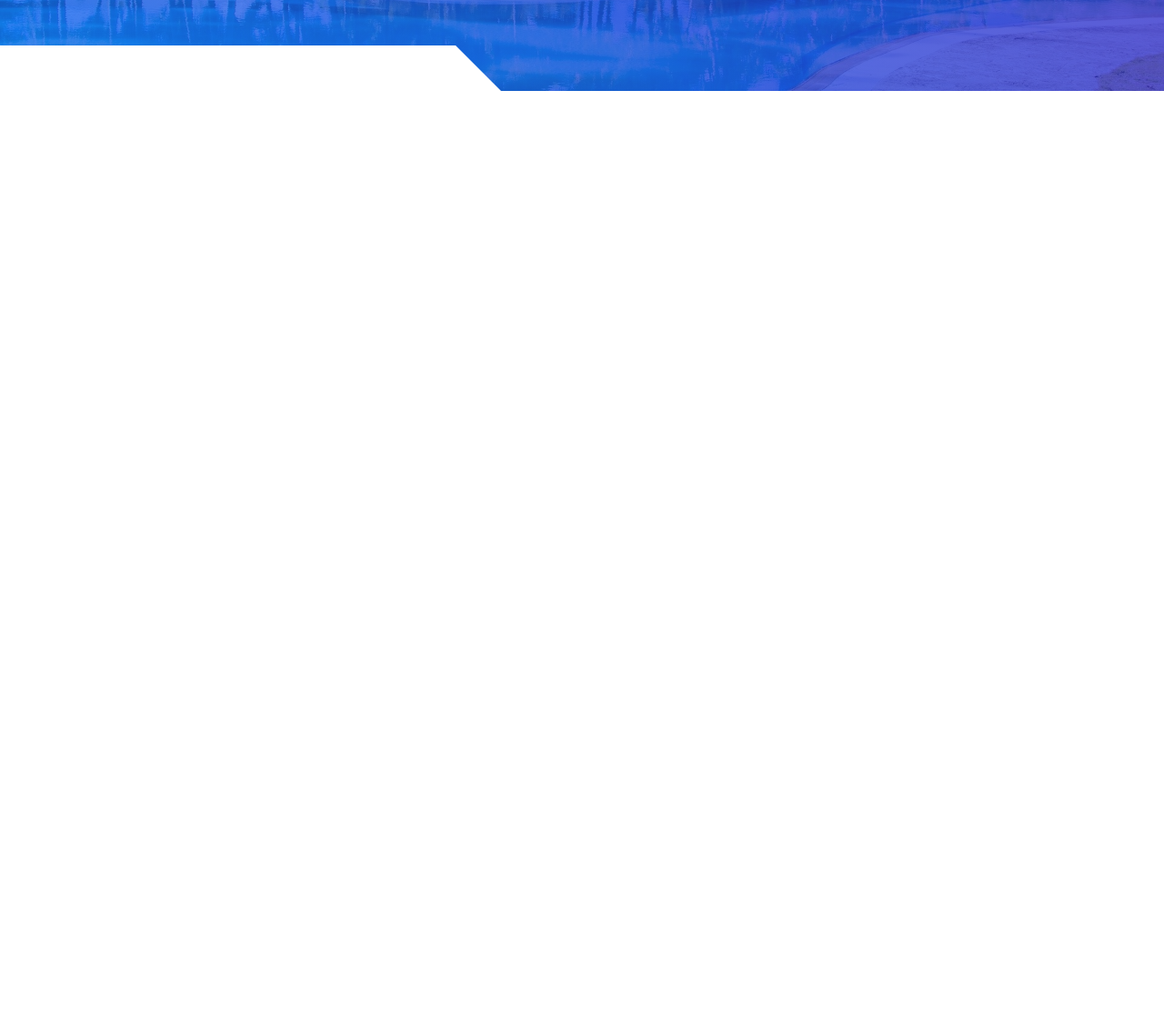
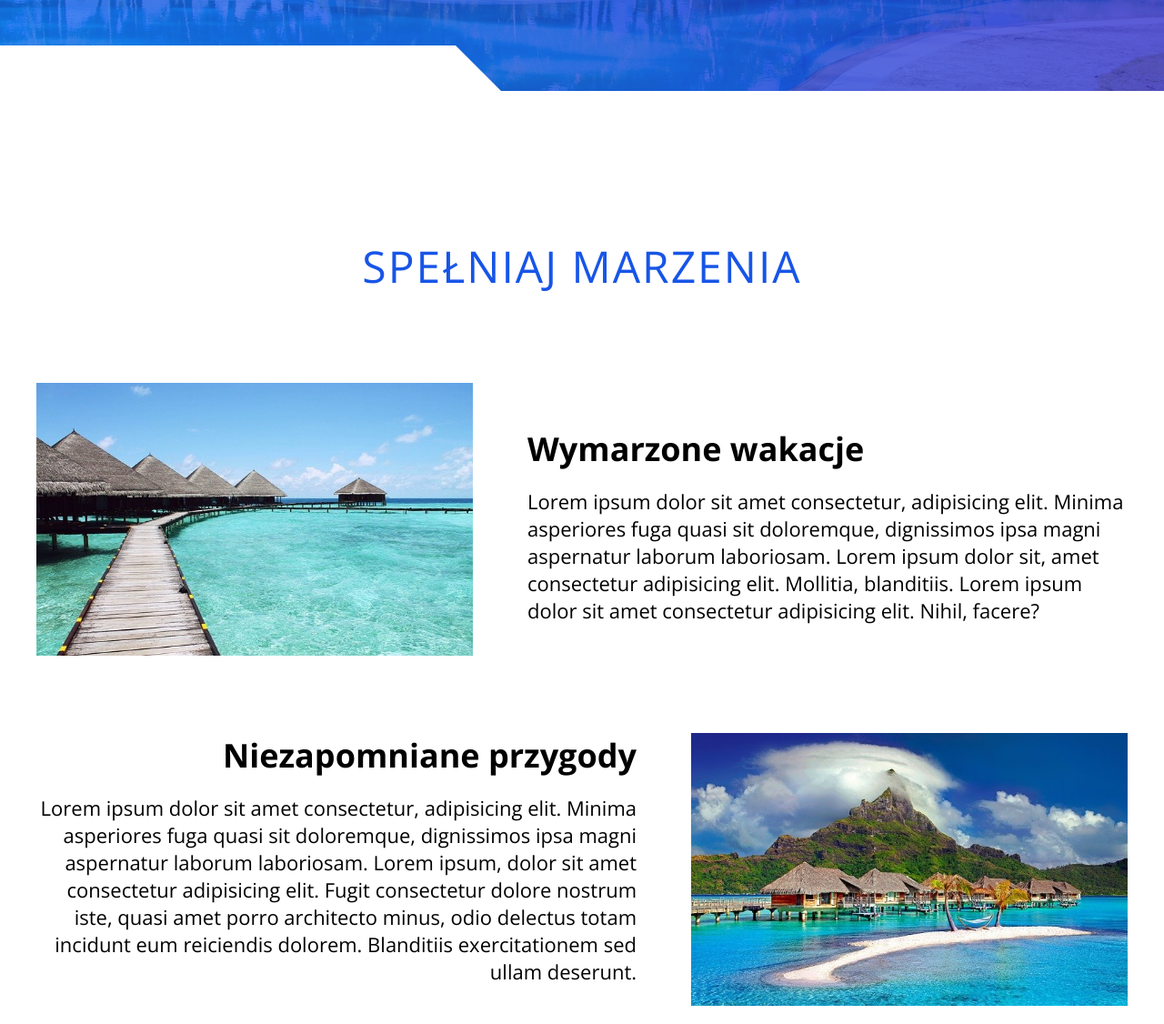
Before and after one commit to PatrykChm/Tropical-Paradise, a plain HTML site: page index.html in a window 1280 px wide. Shown: the part 500-1626 px from the top of the page at 91% size. Before the commit the page ends 800 px from the top, so only its background shows below. Drawn offline with nearby package versions, Linux system fonts and the light colour scheme.

```diff
--- a/index.html
+++ b/index.html
@@ -42,6 +42,45 @@
         <div class="white-block white-block-left"></div>
     </header>
 
+
+
+    <main class="main">
+        <section class="dreams section-padding section white-section">
+
+            <div class="wrapper">
+                <h2 class="section-heading">Spełniaj marzenia</h2>
+
+
+                <div class="dreams__box">
+
+                    <div class="dreams__box-img">
+                        <img src="./img/paradise_small.jpg" alt="Domki nad oceanem" class="dreams__img">
+                    </div>
+                    <div class="dreams__box-text">
+                        <h3 class="dreams__title">Wymarzone wakacje</h3>
+                        <p class="dreams__text">Lorem ipsum dolor sit amet consectetur, adipisicing elit. Minima
+                            asperiores fuga quasi sit doloremque, dignissimos ipsa magni aspernatur laborum laboriosam. Lorem ipsum dolor sit, amet consectetur adipisicing elit. Mollitia, blanditiis. Lorem ipsum dolor sit amet consectetur adipisicing elit. Nihil, facere?
+                        </p>
+                    </div>
+                </div>
+
+                <div class="dreams__box">
+
+                    <div class="dreams__box-img dreams__box-img--right">
+                        <img src="./img/borabora_small.jpg" alt="Domki nad oceanem" class="dreams__img">
+                    </div>
+                    <div class="dreams__box-text dreams__box-text--right">
+                        <h3 class="dreams__title">Niezapomniane przygody</h3>
+                        <p class="dreams__text">Lorem ipsum dolor sit amet consectetur, adipisicing elit. Minima
+                            asperiores fuga quasi sit doloremque, dignissimos ipsa magni aspernatur laborum laboriosam. Lorem ipsum, dolor sit amet consectetur adipisicing elit. Fugit consectetur dolore nostrum iste, quasi amet porro architecto minus, odio delectus totam incidunt eum reiciendis dolorem. Blanditiis exercitationem sed ullam deserunt.
+                        </p>
+                    </div>
+                </div>
+            </div>
+
+        </section>
+    </main>
+
     <script src="./js/main.js"></script>
 </body>
 
--- a/sass/_components.scss
+++ b/sass/_components.scss
@@ -47,3 +47,35 @@
 		transform-origin: left;
 	}
 }
+
+.section-heading {
+	position: relative;
+	margin-bottom: 2em;
+	font-size: 3rem;
+	font-weight: 300;
+	text-transform: uppercase;
+	text-align: center;
+	color: $main-color;
+	letter-spacing: 2px;
+}
+
+.section-padding {
+	padding: 6em 2em;
+}
+
+@media (min-width: 768px) {
+	.section-heading {
+		font-size: 3.6rem;
+	}
+	.section-padding {
+		padding: 8em 2em;
+	}
+}
+@media (min-width: 992px) {
+	.section-heading {
+		font-size: 4.8rem;
+	}
+	.section-padding {
+		padding: 10em 2em;
+	}
+}
--- a/sass/main.scss
+++ b/sass/main.scss
@@ -123,7 +123,7 @@ body {
 	}
 }
 
-.nav-items-animation{
+.nav-items-animation {
 	animation: navItemsAnimation 1s both;
 }
 // HEADER //
@@ -170,9 +170,57 @@ body {
 }
 
 // -------------------------------
+// MAIN - DREAMS SECTION
+// -------------------------------
+
+.dreams {
+	&__box {
+		display: flex;
+		flex-direction: column;
+		margin: 2em 0;
+	}
+	&__img {
+		width: 100%;
+		margin-bottom: 1em;
+	}
+	&__title {
+		margin-bottom: 0.5em;
+	}
+
+	&__text {
+		font-size: 1.4rem;
+	}
+}
+
+// -------------------------------
 // MEDIA
 // -------------------------------
+@media (min-width: 576px) {
+	.dreams {
+		&__box {
+			flex-direction: row;
+			justify-content: space-between;
+			&-text {
+				width: 55%;
 
+				&--right {
+					text-align: right;
+				}
+			}
+			&-img {
+				width: 40%;
+
+				&--right {
+					order: 1;
+				}
+			}
+		}
+		&__img {
+			margin-bottom: 0;
+			max-height: 300px;
+		}
+	}
+}
 @media (min-width: 768px) {
 	.white-block {
 		height: 50px;
@@ -189,6 +237,12 @@ body {
 			font-size: 1.6rem;
 		}
 	}
+
+	.dreams {
+		&__text {
+			font-size: 1.8rem;
+		}
+	}
 }
 
 @media (min-width: 992px) {
@@ -203,4 +257,29 @@ body {
 			font-size: 10rem;
 		}
 	}
+
+	.nav {
+		&__item {
+			font-size: 4.8rem;
+		}
+	}
+
+	.dreams {
+		&__box {
+			margin: 5em 0;
+			&-text {
+				display: flex;
+				flex-direction: column;
+				justify-content: flex-end;
+				margin-bottom: 2.5em;
+			}
+		}
+		&__title{
+			font-size: 3.6rem;
+		}
+
+		&__text{
+			font-size: 2.2rem;
+		}
+	}
 }
```
Also changed, not shown: css/main.css, img/borabora_small.jpg (added), img/paradise_small.jpg (added), 3 other files.
